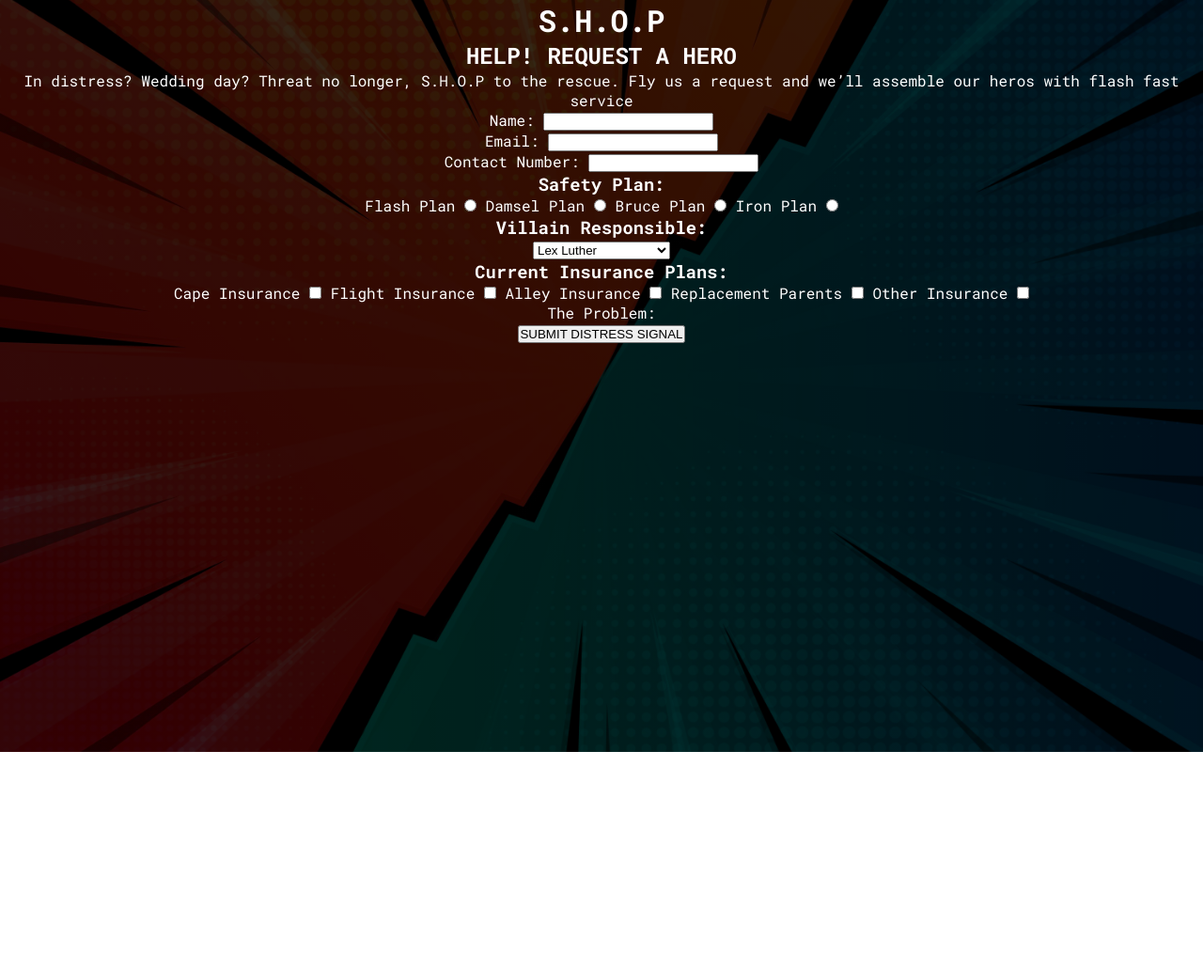
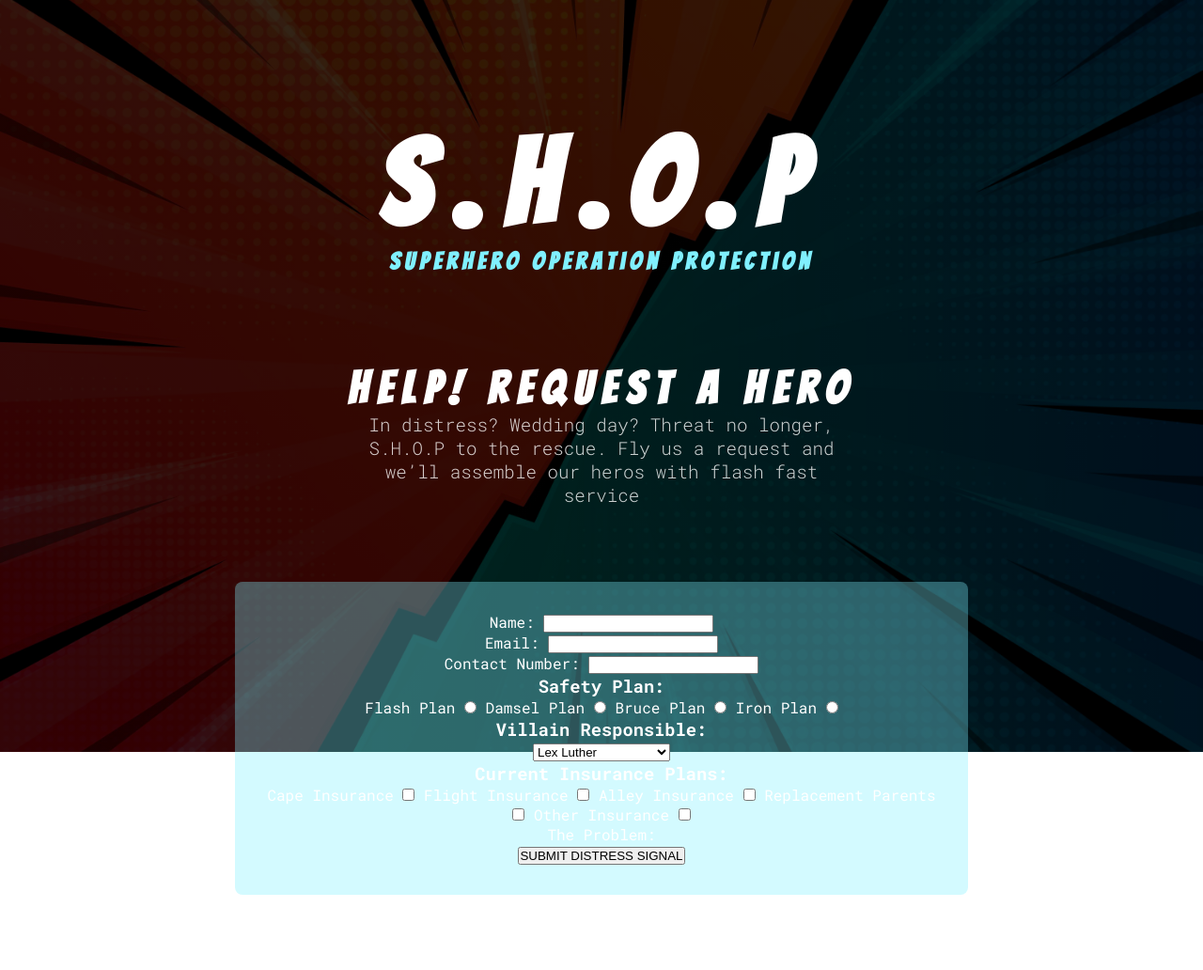
Before and after one commit to john-k-phillips/fcc-superhero-request-form, a plain HTML site: page index.html in a window 1280 px wide. Shown: the whole page at 94% size. Before the commit the page ends 800 px from the top, so only its background shows below. Drawn offline with Linux system fonts and the light colour scheme.

Commit message:
Styles updated.

```diff
--- a/styles.css
+++ b/styles.css
@@ -1,4 +1,50 @@
 @import url("https://fonts.googleapis.com/css2?family=Bangers&family=Roboto+Mono:ital,wght@0,300;0,400;0,500;0,700;1,300&display=swap");
+header {
+  width: 80%;
+  max-width: 800px;
+}
+
+header #title {
+  margin-top: 1em;
+  font-size: clamp(4em, 10vw, 10em);
+  position: relative;
+  font-family: "Bangers", cursive;
+  letter-spacing: 0.2em;
+}
+
+header #title::after {
+  content: 'Superhero Operation Protection';
+  display: block;
+  font-size: 0.2em;
+  color: #80F0FF;
+  position: relative;
+  letter-spacing: 0.2em;
+}
+
+header #help-header {
+  font-family: "Bangers", cursive;
+  font-size: clamp(1.6em, 4vw, 3em);
+  margin-top: 2em;
+  letter-spacing: 0.2em;
+}
+
+header p {
+  font-weight: lighter;
+  font-size: clamp(0.6em, 2vw, 1.2em);
+  width: 90%;
+  max-width: 550px;
+  margin: auto;
+  opacity: 80%;
+}
+
+#survey-form {
+  background-color: rgba(128, 240, 255, 0.35);
+  width: 80%;
+  margin: 5em auto;
+  padding: 2em;
+  border-radius: 0.5em;
+}
+
 * {
   padding: 0;
   margin: 0;
```
Also changed, not shown: 1 other file.
